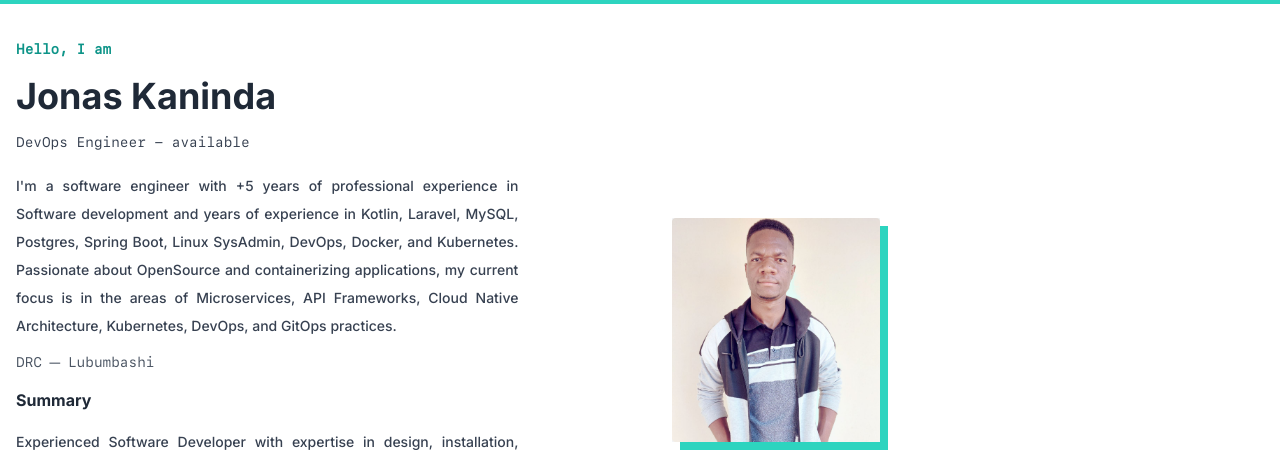
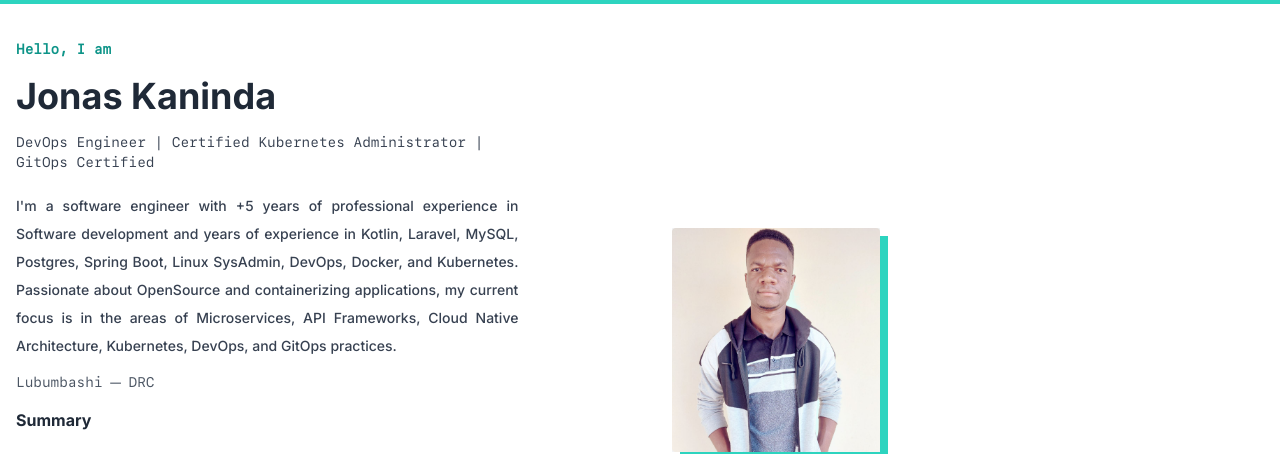
Before and after one commit to jkaninda/portfolio, a Vue app: page / in a window 1280 px wide. Shown: the top 454 px of the page. Built offline with nearby package versions, Linux system fonts and the light colour scheme.

Commit message:
Update content

```diff
--- a/src/views/WelcomePage.vue
+++ b/src/views/WelcomePage.vue
@@ -6,13 +6,13 @@
         <div class="mb-5">
           <span class="text-sm font-bold text-teal-600 font-sf">Hello, I am</span>
           <h1 class="text-4xl my-4 text-gray-800 font-bold">Jonas Kaninda</h1>
-          <p class="text-sm text-gray-700 font-sf">DevOps Engineer - available</p>
+          <p class="text-sm text-gray-700 font-sf">DevOps Engineer | Certified Kubernetes Administrator | GitOps Certified</p>
         </div>
         <div class="text-sm leading-loose text-justify font-medium text-gray-700 pr-4">
           I'm a software engineer with +5 years of professional experience in Software development and years of experience in Kotlin, Laravel, MySQL, Postgres, Spring Boot, Linux SysAdmin, DevOps, Docker, and Kubernetes.
           Passionate about OpenSource and containerizing applications, my current focus is in the areas of Microservices, API Frameworks, Cloud Native Architecture, Kubernetes, DevOps, and GitOps practices.
         </div>
-        <p class="font-sf text-sm my-3 text-gray-600">DRC &boxh; Lubumbashi</p>
+        <p class="font-sf text-sm my-3 text-gray-600">Lubumbashi &boxh; DRC</p>
         <h3 class="text-3xl my-4 text-gray-800 font-bold">Summary</h3>
         <div class="text-sm leading-loose text-justify font-medium text-gray-700 pr-4">
           Experienced Software Developer with expertise in design, installation, testing, continuous deployment, and maintenance of software systems. Equipped with a diverse and promising skill set. Proficient in various platforms, languages, frameworks, DevOps, and embedded systems. Experienced with cutting-edge development tools and procedures. Able to effectively self-manage during independent projects, as well as collaborate as part of a productive team.
@@ -91,17 +91,17 @@
         <BaseTech :languages="cloud" />
       </div>
       <div>
-        <BaseTitle number="15" title="IaC/SCM"/>
+        <BaseTitle number="15" title="IaC/CM"/>
         <BaseTech :languages="iac" />
       </div>
       <div>
-        <BaseTitle number="15" title="Plus"/>
+        <BaseTitle number="16" title="Plus"/>
         <BaseTech :languages="plus" />
       </div>
     </div>
 
     <div class="my-20 flex flex-col items-center justify-center">
-      <span class="font-sf font-semibold text-teal-600 text-sm">16. What is the next step ?</span>
+      <span class="font-sf font-semibold text-teal-600 text-sm">17. What is the next step ?</span>
       <div class="text-center mb-4">
         <h4 class="text-2xl font-bold mt-4 mb-2 capitalize">Contact</h4>
         <p class="text-sm font-medium text-gray-700">If you want to work with me or have any questions.</p>
@@ -310,7 +310,7 @@
     },
     {
       name: "Docker Swarm",
-      src: "https://cdn.jsdelivr.net/gh/devicons/devicon/icons/docker/docker-original.svg"
+      src: "img/docker-swarm.webp"
     },
     {
       name: "Kubernetes",
```
Also changed, not shown: public/img/docker-swarm.webp (added).
